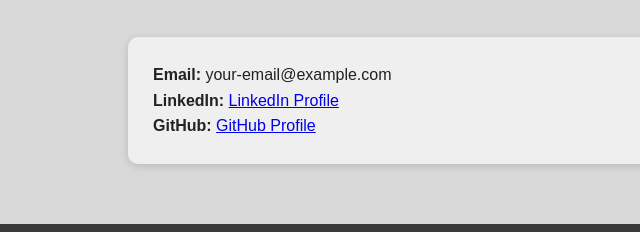
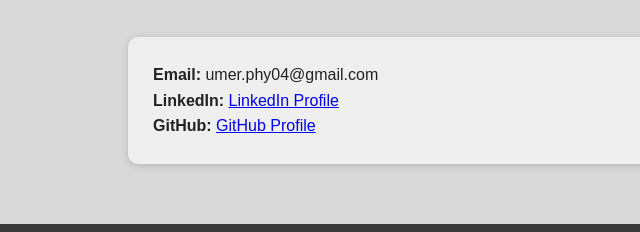
Before and after one commit to umerphy/MuhammadUmerFarooq.github.io, a plain HTML site: page index.html in a window 1280 px wide. Shown: the part 2914-3146 px from the top of the page, 0-640 px from the left. Drawn offline with Linux system fonts and the light colour scheme.

Commit message:
Update index.html

```diff
--- a/index.html
+++ b/index.html
@@ -342,7 +342,7 @@
 
         <div class="card">
 
-            <p><strong>Email:</strong> your-email@example.com</p>
+            <p><strong>Email:</strong> umer.phy04@gmail.com</p>
 
             <p>
                 <strong>LinkedIn:</strong>
```
